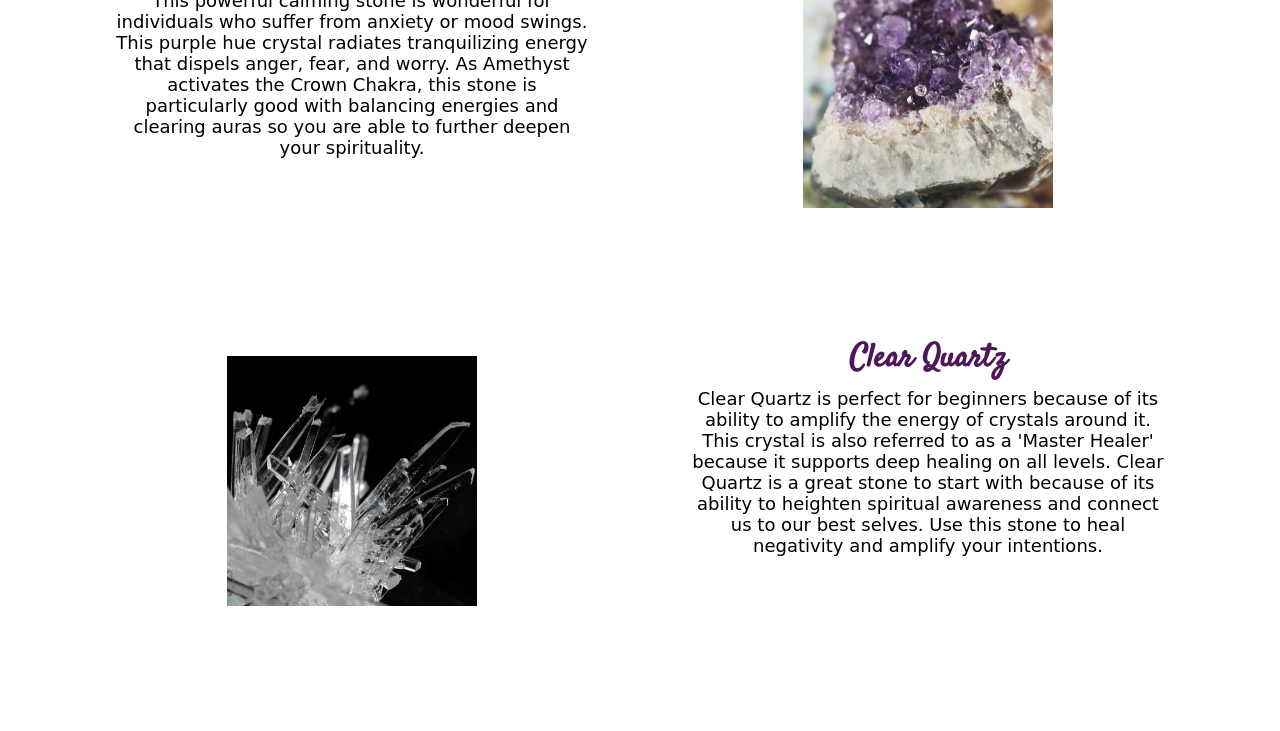
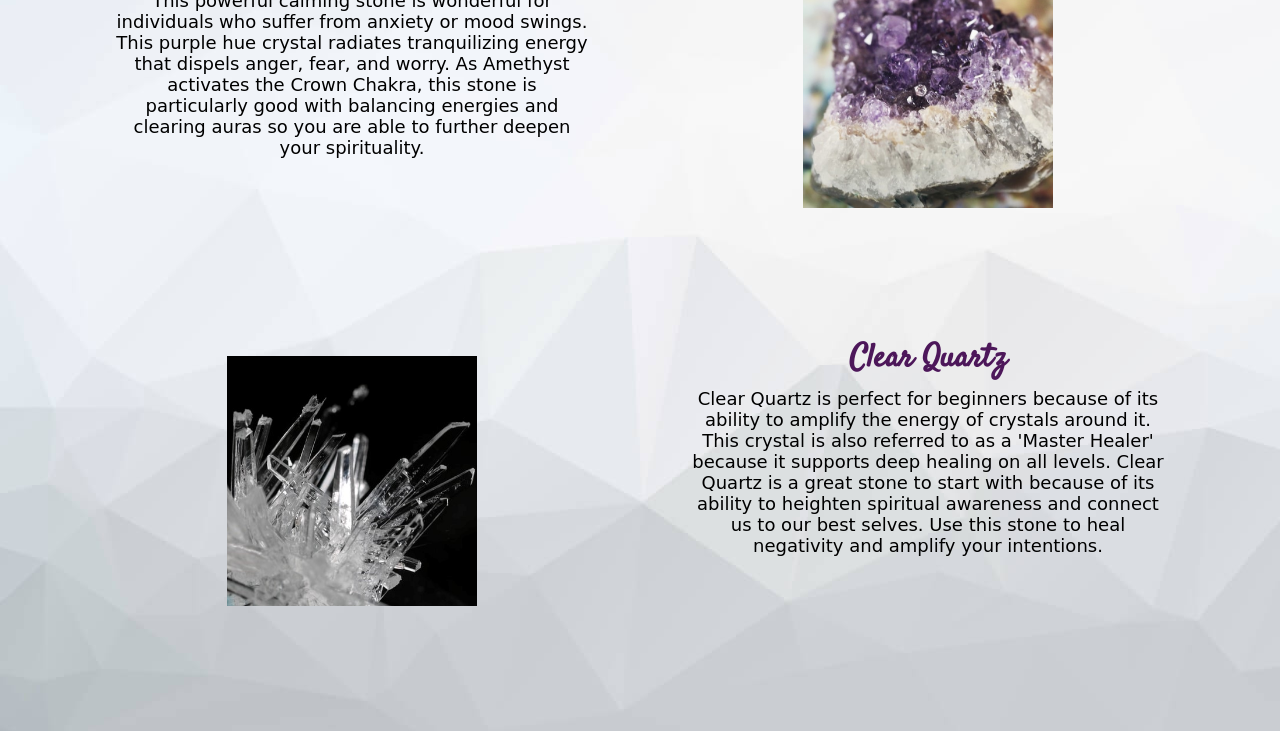
Before and after one commit to CharleyJo/portfolio-project-one, a plain HTML site: page index.html in a window 1280 px wide. Shown: the part 539-1270 px from the top of the page. Drawn offline with Linux system fonts and the light colour scheme.

Commit message:
css background filepath

```diff
--- a/assets/css/style.css
+++ b/assets/css/style.css
@@ -3,7 +3,7 @@
 }
 
 body {
-    background: url(./assets/images/background-img-smaller.jpg);
+    background-image: url(../images/background-img-smaller.jpg);
     font-family: 'Satisfy', cursive;
 }
 
```
